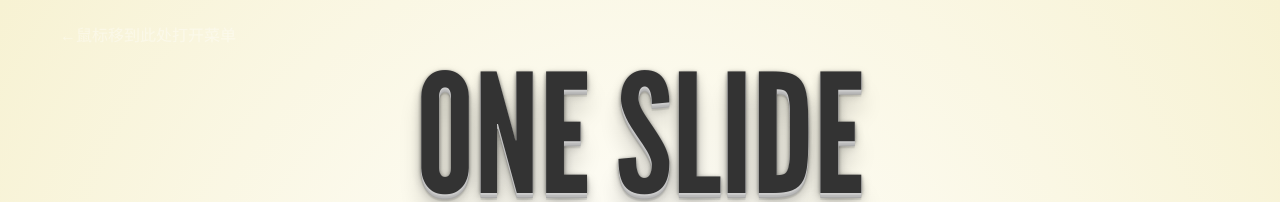
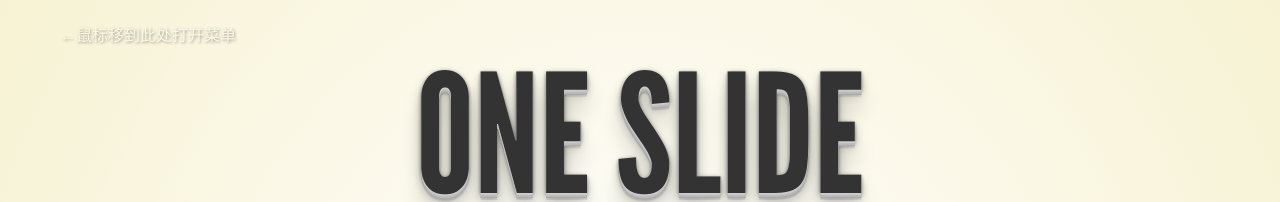
Before and after one commit to gitgundam/oneSlide, a plain HTML site: page demo.html in a window 1280 px wide. Shown: the top 202 px of the page. Drawn offline with Linux system fonts and the light colour scheme; a script that the page names is missing; some icons are missing; a small style sheet from the web is missing.

Commit message:
小修改

```diff
--- a/css/main.css
+++ b/css/main.css
@@ -68,6 +68,7 @@ to {color: white;}
 }
 
  .tip{
+  text-shadow: black 1px 1px 3px;
   position: fixed;
   left: 60px;
   top: 28px;
```
